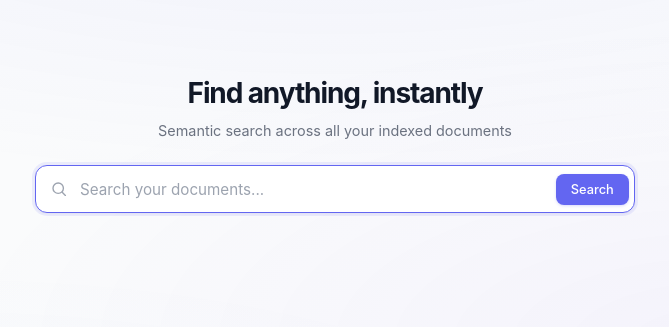
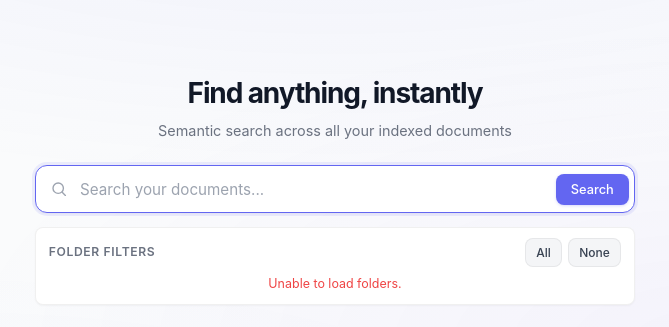
Before and after one commit to filippostanghellini/DocFinder, a Python web app: template src/docfinder/web/templates/index.html in a window 1280 px wide. Shown: the part 56-383 px from the top of the page, without its empty margins (305-974 px from the left). Run offline with Jinja, Linux system fonts and the light colour scheme; the template is opened without the code that fills it, so the values that code supplies are empty.

Commit message:
fix: multiprocessing, UI, spotlight
Added folders filter in the research page.

```diff
--- a/pyproject.toml
+++ b/pyproject.toml
@@ -4,7 +4,7 @@ build-backend = "setuptools.build_meta"
 
 [project]
 name = "docfinder"
-version = "2.0.0"
+version = "2.1.0"
 license = "AGPL-3.0-or-later"
 description = "Local-first semantic search CLI for your documents (PDF, DOCX, Markdown, TXT)."
 authors = [
--- a/src/docfinder/web/templates/index.html
+++ b/src/docfinder/web/templates/index.html
@@ -453,6 +453,67 @@
         color: var(--text-2);
         margin-bottom: 0.75rem;
         padding: 0 0.25rem;
+      }
+
+      .search-filters {
+        max-width: 600px;
+        margin: 0.85rem auto 0;
+        padding: 0.65rem 0.8rem;
+        border: 1px solid var(--border);
+        border-radius: var(--radius-sm);
+        background: var(--bg-1);
+        box-shadow: var(--shadow-sm);
+      }
+
+      .search-filters-header {
+        display: flex;
+        align-items: center;
+        justify-content: space-between;
+        gap: 0.5rem;
+        margin-bottom: 0.5rem;
+      }
+
+      .search-filters-title {
+        font-size: 0.76rem;
+        font-weight: 600;
+        color: var(--text-2);
+        text-transform: uppercase;
+        letter-spacing: 0.05em;
+      }
+
+      .search-filters-actions {
+        display: flex;
+        gap: 0.35rem;
+      }
+
+      .search-filters-list {
+        display: flex;
+        flex-direction: column;
+        gap: 0.35rem;
+        max-height: 150px;
+        overflow-y: auto;
+      }
+
+      .search-filter-row {
+        display: flex;
+        align-items: center;
+        gap: 0.5rem;
+        font-size: 0.8rem;
+        color: var(--text-1);
+      }
+
+      .search-filter-path {
+        flex: 1;
+        overflow: hidden;
+        text-overflow: ellipsis;
+        white-space: nowrap;
+        font-family: "SF Mono", "JetBrains Mono", monospace;
+        font-size: 0.72rem;
+      }
+
+      .search-filter-count {
+        color: var(--text-3);
+        font-size: 0.72rem;
       }
 
       /* ── Buttons ──────────────────────────────────────────────────────────── */
@@ -1365,6 +1426,18 @@
               <button type="submit" class="btn btn-primary search-btn">Search</button>
             </div>
           </form>
+          <div class="search-filters" id="search-filters-box">
+            <div class="search-filters-header">
+              <span class="search-filters-title">Folder filters</span>
+              <div class="search-filters-actions">
+                <button type="button" class="btn btn-secondary btn-sm" id="search-folders-all">All</button>
+                <button type="button" class="btn btn-secondary btn-sm" id="search-folders-none">None</button>
+              </div>
+            </div>
+            <div class="search-filters-list" id="search-folders-list">
+              <div style="font-size:0.78rem;color:var(--text-2);">Loading indexed folders...</div>
+            </div>
+          </div>
         </div>
         <div id="results-meta" class="results-meta" style="display:none;"></div>
         <ul id="results" class="results-list" aria-live="polite"></ul>
@@ -1665,7 +1738,10 @@
       });
 
       // Auto-focus search on load
-      window.addEventListener('load', () => document.getElementById('query').focus());
+      window.addEventListener('load', () => {
+        document.getElementById('query').focus();
+        loadSearchFolders();
+      });
 
       // ── Toast ────────────────────────────────────────────────────────────
       function showToast(message, type = 'success') {
@@ -1699,6 +1775,55 @@
       const searchForm = document.getElementById('search-form');
       const resultsList = document.getElementById('results');
       const resultsMeta  = document.getElementById('results-meta');
+      const searchFoldersList = document.getElementById('search-folders-list');
+      const searchFoldersAllBtn = document.getElementById('search-folders-all');
+      const searchFoldersNoneBtn = document.getElementById('search-folders-none');
+      let searchFolders = [];
+
+      async function loadSearchFolders() {
+        try {
+          const res = await fetch(`${apiBase}/search/folders`);
+          const data = await res.json();
+          searchFolders = data.folders || [];
+
+          if (!searchFolders.length) {
+            searchFoldersList.innerHTML =
+              '<div style="font-size:0.78rem;color:var(--text-2);">No indexed folders yet.</div>';
+            return;
+          }
+
+          searchFoldersList.innerHTML = searchFolders
+            .map(f => `
+              <label class="search-filter-row">
+                <input type="checkbox" class="search-folder-cb" data-path="${escHtml(f.path)}" checked />
+                <span class="search-filter-path" title="${escHtml(f.path)}">${escHtml(f.path)}</span>
+                <span class="search-filter-count">${f.document_count}</span>
+              </label>
+            `)
+            .join('');
+        } catch (_err) {
+          searchFoldersList.innerHTML =
+            '<div style="font-size:0.78rem;color:var(--danger);">Unable to load folders.</div>';
+        }
+      }
+
+      function getSelectedSearchFolders() {
+        const checked = Array.from(document.querySelectorAll('.search-folder-cb:checked'));
+        if (!checked.length) return [];
+        return checked.map(cb => cb.dataset.path).filter(Boolean);
+      }
+
+      searchFoldersAllBtn.addEventListener('click', () => {
+        document.querySelectorAll('.search-folder-cb').forEach(cb => {
+          cb.checked = true;
+        });
+      });
+
+      searchFoldersNoneBtn.addEventListener('click', () => {
+        document.querySelectorAll('.search-folder-cb').forEach(cb => {
+          cb.checked = false;
+        });
+      });
 
       function renderResult(r) {
         const li = document.createElement('li');
@@ -1734,6 +1859,7 @@
         e.preventDefault();
         const query = document.getElementById('query').value.trim();
         if (!query) return;
+        const folders = getSelectedSearchFolders();
 
         resultsMeta.style.display = 'none';
         resultsList.innerHTML = '<div class="loading"><div class="spinner"></div><span>Searching\u2026</span></div>';
@@ -1742,7 +1868,7 @@
           const res = await fetch(`${apiBase}/search`, {
             method: 'POST',
             headers: { 'Content-Type': 'application/json' },
-            body: JSON.stringify({ query }),
+            body: JSON.stringify({ query, folders }),
           });
           if (!res.ok) throw new Error((await res.json()).detail || 'Search failed');
           const data = await res.json();
```
Also changed, not shown: src/docfinder/embedding/encoder.py (+11 -1 lines), src/docfinder/index/search.py (+8 -2 lines), src/docfinder/index/storage.py (+32 -4 lines), src/docfinder/web/app.py (+20 -1 lines), src/docfinder/web/templates/spotlight.html (+16 -7 lines), tests/test_embedding_backend.py (+6 -0 lines), tests/test_search.py (+15 -0 lines), tests/test_storage.py (+78 -0 lines), tests/test_web_app.py (+77 -1 lines), CHANGELOG.md.
